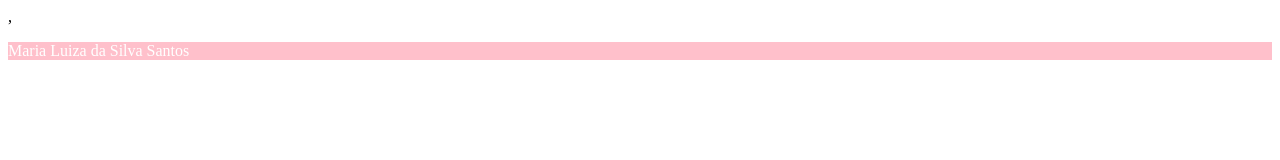
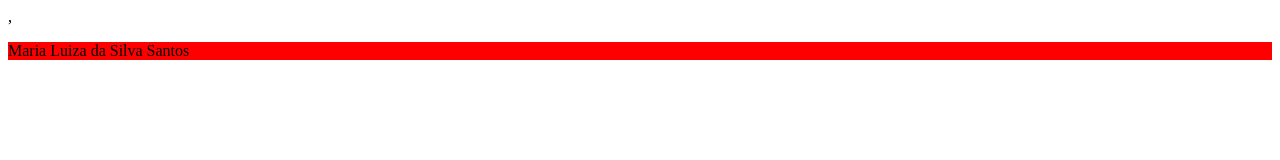
Before and after one commit to Maluzz17/html-css-intro, a plain HTML site: page index.html in a window 1280 px wide. Drawn offline with Linux system fonts and the light colour scheme.

Commit message:
Mudando a cor

```diff
--- a/css/style.css
+++ b/css/style.css
@@ -1,4 +1,4 @@
 p {
-	background-color: pink;
-	color: white;
+	background-color: red;
+	color: black;
 }
```
